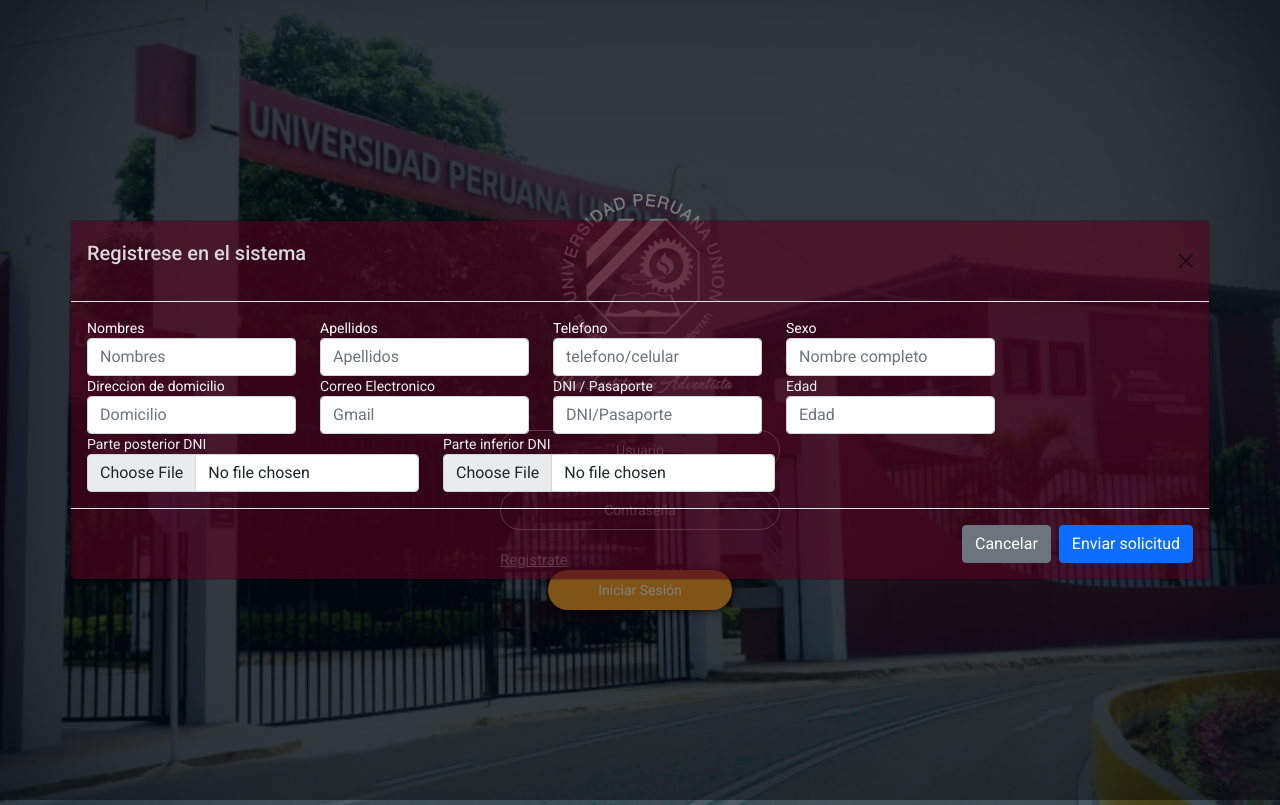
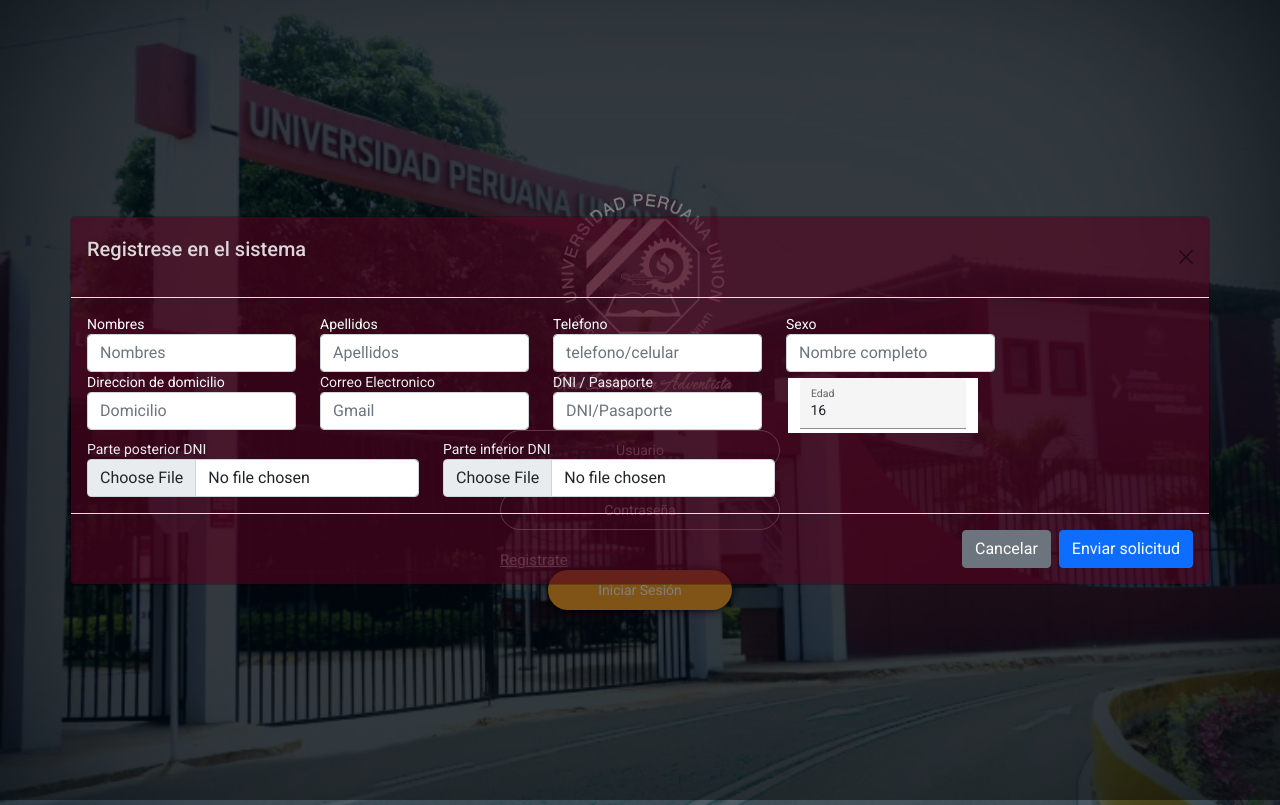
Before and after one commit to DanyHaro/categorizacionDocente-frontend, an Angular app: page /login in a window 1280 px wide. Both pictures are taken after a click on the link "Registrate". Built offline with nearby package versions, Linux system fonts and the light colour scheme.

Commit message:
avanzando con los componentes

```diff
--- a/src/app/login/logincomponent/logincomponent.component.css
+++ b/src/app/login/logincomponent/logincomponent.component.css
@@ -31,7 +31,9 @@
 
 
 /*====== Login ==*/
-
+.example-container .mat-form-field + .mat-form-field {
+    margin-left: 8px;
+}
 
 
 .banner {
--- a/src/app/login/logincomponent/logincomponent.component.html
+++ b/src/app/login/logincomponent/logincomponent.component.html
@@ -119,10 +119,12 @@
 							<input type="text" class="form-control" maxlength="8" autocomplete="off" id="dni" placeholder="DNI/Pasaporte">
 						</div>
 
-						<div class="col-auto">
-							<label for="edad" style="color: rgb(238, 238, 238);">Edad</label>
-							<input type="text" autocomplete="off" class="form-control" id="edad" placeholder="Edad">
-						</div>
+						<mat-form-field class="col-auto" style="background: white; width: 190px; height: 55px; margin: 6px; left: 8px;" appearance="fill" [color]="colorControl.value">
+							<mat-label>Edad</mat-label>
+							<input matInput type="number" placeholder="Ex. 12" [formControl]="fontSizeControl" min="10">
+							<!-- <span matSuffix>px</span> -->
+							<mat-error *ngIf="fontSizeControl.invalid">Min size: 10px</mat-error>
+						</mat-form-field>
 
 						<div class="col-auto">
 							<label for="edad" style="color: rgb(238, 238, 238);">Parte posterior DNI</label>
--- a/src/app/login/logincomponent/logincomponent.component.ts
+++ b/src/app/login/logincomponent/logincomponent.component.ts
@@ -1,5 +1,7 @@
 import { Component, OnInit } from '@angular/core';
 import { Router } from '@angular/router';
+import { FormBuilder, FormControl, FormGroup, Validators } from '@angular/forms';
+
 
 @Component({
   selector: 'app-logincomponent',
@@ -8,7 +10,21 @@
 })
 export class LogincomponentComponent implements OnInit {
 
-  constructor(private router:Router) { }
+  options: FormGroup;
+  colorControl = new FormControl('primary');
+  fontSizeControl = new FormControl(16, Validators.min(10));
+
+  constructor(private router:Router, fb: FormBuilder) {
+    this.options = fb.group({
+      color: this.colorControl,
+      fontSize: this.fontSizeControl,
+    });
+
+  }
+
+  getFontSize() {
+    return Math.max(10, this.fontSizeControl.value);
+  }
 
   ngOnInit(): void {
   }
--- a/src/app/pages/formacion-academica/grados/grados.component.html
+++ b/src/app/pages/formacion-academica/grados/grados.component.html
@@ -1,4 +1,4 @@
-<!-- <div class="example-container">
+<div class="example-container">
     <form [formGroup]="options">
         <mat-checkbox [formControl]="hideRequiredControl">Hide required marker</mat-checkbox>
         <div>
@@ -10,13 +10,39 @@
         </div>
 
         <mat-form-field appearance="fill" [hideRequiredMarker]="hideRequiredControl.value" [floatLabel]="floatLabelControl.value">
+            <input matInput placeholder="Universidad" required>
+        </mat-form-field>
+
+        <mat-form-field appearance="fill" [hideRequiredMarker]="hideRequiredControl.value" [floatLabel]="floatLabelControl.value">
+            <input matInput placeholder="Grado en" required>
+        </mat-form-field>
+
+        <mat-form-field appearance="fill" [hideRequiredMarker]="hideRequiredControl.value" [floatLabel]="floatLabelControl.value">
             <input matInput placeholder="Simple placeholder" required>
+        </mat-form-field>
+
+        <mat-form-field appearance="fill" [floatLabel]="floatLabelControl.value">
+            <mat-label>Universidad</mat-label>
+            <input matInput placeholder="Simple placeholder">
+        </mat-form-field>
+
+        <mat-form-field appearance="fill" [floatLabel]="floatLabelControl.value">
+            <mat-label>Grado en</mat-label>
+            <input matInput placeholder="Simple placeholder">
         </mat-form-field>
 
         <mat-form-field appearance="fill" [floatLabel]="floatLabelControl.value">
             <mat-label>Both a label and a placeholder</mat-label>
             <input matInput placeholder="Simple placeholder">
         </mat-form-field>
+
+        <mat-form-field appearance="fill" [color]="colorControl.value">
+            <mat-label>Nº Horas</mat-label>
+            <input matInput type="number" placeholder="Ex. 12" [formControl]="fontSizeControl" min="10">
+            <!-- <span matSuffix>px</span> -->
+            <mat-error *ngIf="fontSizeControl.invalid">Min size: 10px</mat-error>
+        </mat-form-field>
+
 
         <mat-form-field appearance="fill" [hideRequiredMarker]="hideRequiredControl.value" [floatLabel]="floatLabelControl.value">
             <mat-select required>
@@ -26,6 +52,6 @@
             <mat-label>
                 <mat-icon>favorite</mat-icon> <b> Fancy</b> <i> label</i></mat-label>
         </mat-form-field>
+
     </form>
-</div> -->
-<P>PENDEJO</P>
+</div>
--- a/src/app/pages/formacion-academica/grados/grados.component.ts
+++ b/src/app/pages/formacion-academica/grados/grados.component.ts
@@ -1,5 +1,5 @@
 import { Component, OnInit } from '@angular/core';
-import { FormBuilder, FormControl, FormGroup } from '@angular/forms';
+import { FormBuilder, FormControl, FormGroup, Validators } from '@angular/forms';
 
 @Component({
   selector: 'app-grados',
@@ -11,12 +11,19 @@
   hideRequiredControl = new FormControl(false);
   floatLabelControl = new FormControl('auto');
 
+  colorControl = new FormControl('primary');
+  fontSizeControl = new FormControl(16, Validators.min(10));
+
+
   constructor(fb: FormBuilder) {
     this.options = fb.group({
       hideRequired: this.hideRequiredControl,
       floatLabel: this.floatLabelControl,
     });
   }
+  getFontSize() {
+    return Math.max(10, this.fontSizeControl.value);
+  }
 
   ngOnInit(): void {
   }
--- a/src/app/principal/sidebar/sidebar.component.css
+++ b/src/app/principal/sidebar/sidebar.component.css
@@ -29,8 +29,13 @@
        `<body>` to be our scrolling element for mobile layouts. */
     flex: 1 0 auto;
   }
+
+  /*STYLES OF MATERIAL ANGULAR*/
   mat-sidenav {
     background-color: rgb(136, 34, 59);
+  }
+  mat-sidenav {
+    height: 100%;
   }
   #optionsSide{
     color: white;
--- a/src/app/principal/sidebar/sidebar.component.html
+++ b/src/app/principal/sidebar/sidebar.component.html
@@ -25,11 +25,12 @@
             <router-outlet></router-outlet>
         </mat-sidenav-content>
     </mat-sidenav-container>
-    <div id="content">
-        <div class="container-fluid" style="padding: 25px; background-color: white;">
+
+    <!-- <div id="content">
+        <div class="container-fluid" style="padding: 25px; background-color: rgb(87, 11, 21);">
             <router-outlet></router-outlet>
         </div>
-    </div>
+    </div> -->
 </div>
 
 
```
Also changed, not shown: src/app/login/login.module.ts (+14 -2 lines).
